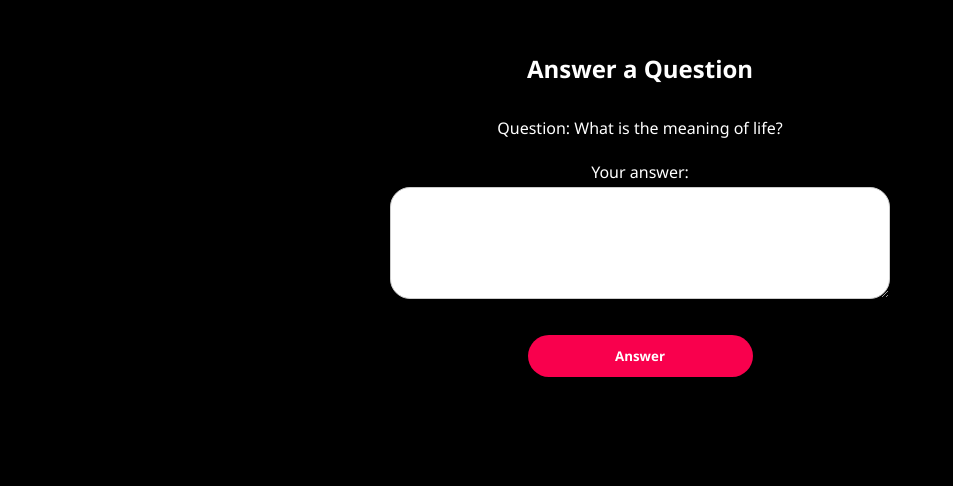
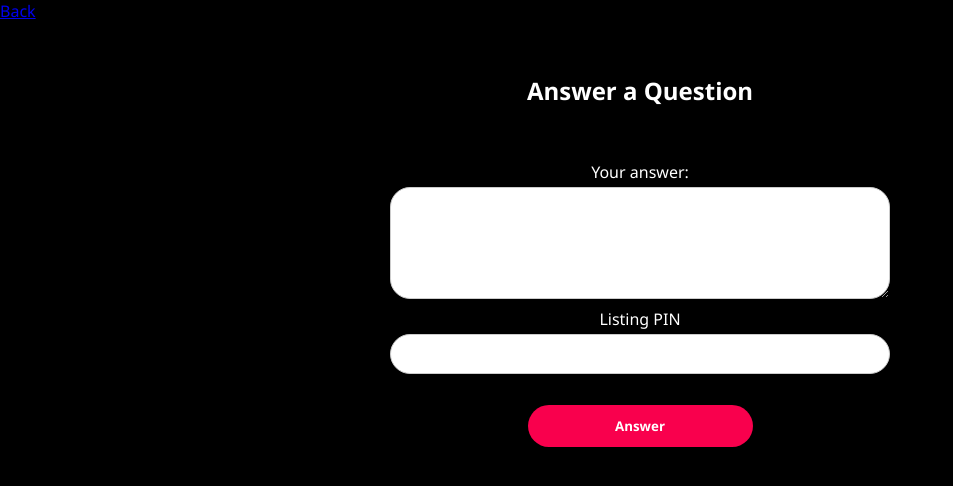
Before and after one commit to software-students-fall2022/web-app-exercise-team-5-1, a Flask app: page /listing/1/answer/1 in a window 1280 px wide. Shown: the top 486 px of the page, without its empty margins (0-953 px from the left). Run offline with Flask 2, Linux system fonts and the light colour scheme; parts of the project's set-up code (start-up, migrations or seed data) failed here and were passed over.

Commit message:
merged code from listing_answer

```diff
--- a/templates/listing_answer.html
+++ b/templates/listing_answer.html
@@ -5,27 +5,27 @@
   <meta http-equiv="X-UA-Compatible" content="IE=edge">
   <meta name="viewport" content="width=device-width, initial-scale=1.0">
   <link rel = "stylesheet" type = "text/css" href = "../pages/css/style.css">
-  <title>Answer a Question</title>
-</head>
+  <title>Laigscrist: Answer a question</title></head>
 <body>
+  <a href="/listing/{{id}}">Back</a>
   <section class="ask-question">
     <div class="container-ask">
       <div class="header-container">
         <h1>Answer a Question</h1>
       </div>
       <div class="form-container">
-        <form action="/ask" method="POST">
-          <span>
-            Question:
-          </span>
-          <span>
-            What is the meaning of life?
-          </span>
+        <form action="#" method="post" enctype="multipart/form-data">
           <div class="field-container">
             <br>
             <label for="answer">Your answer:</label>
             <br>
-            <textarea name="answer" id="answer" cols="30" rows="5"></textarea>
+            <textarea rows="5" cols="64" id="answer" name="answer" required></textarea>
+            <br>
+          </div>
+          <div class="field-container">
+            <label for="password">Listing PIN</label>
+            <br>
+            <input type="password" id="password" name="password" required><br>
           </div>
           <div class="button-container">
             <input class= "button-form" type="submit" value="Answer">
```
